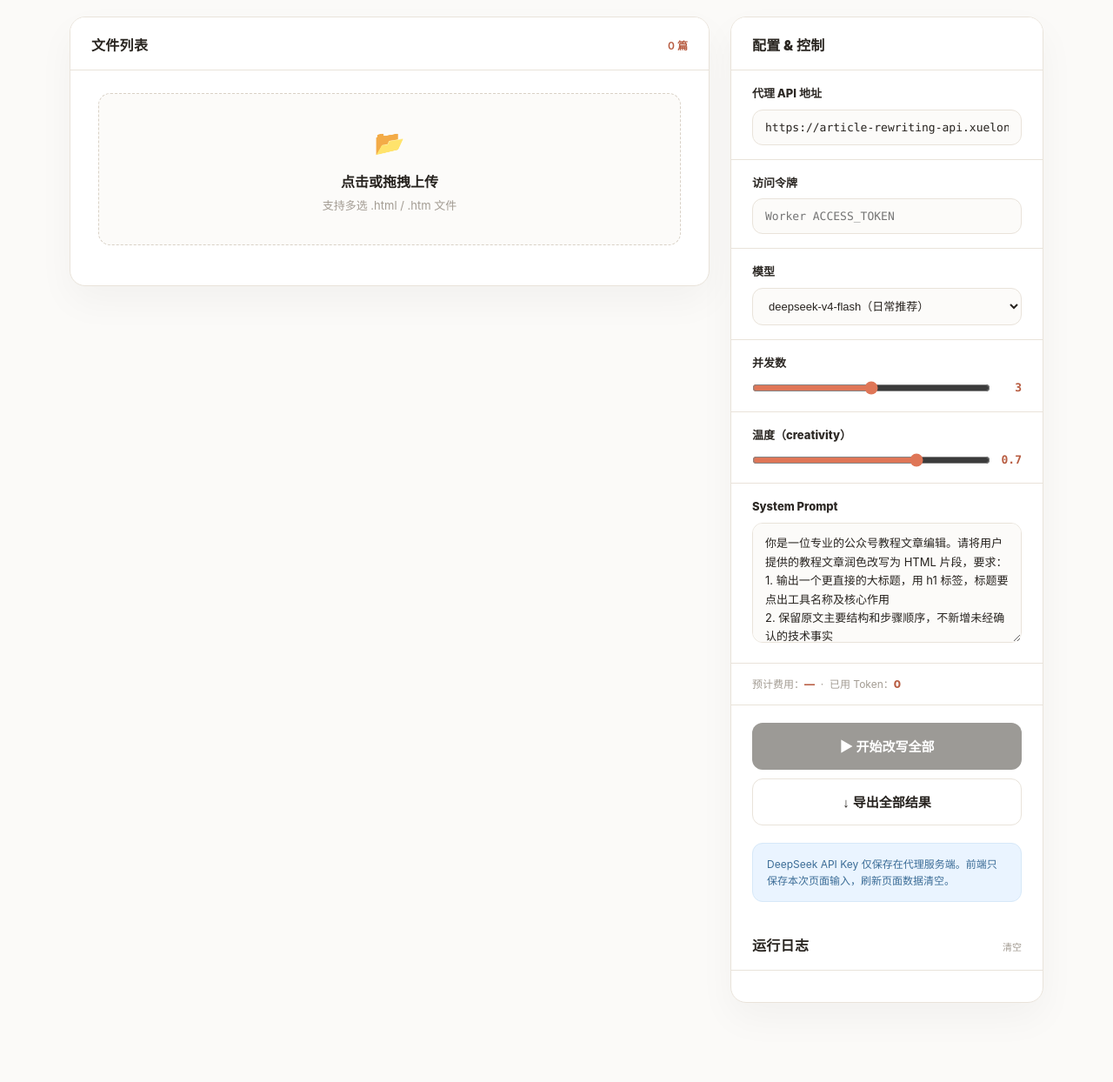
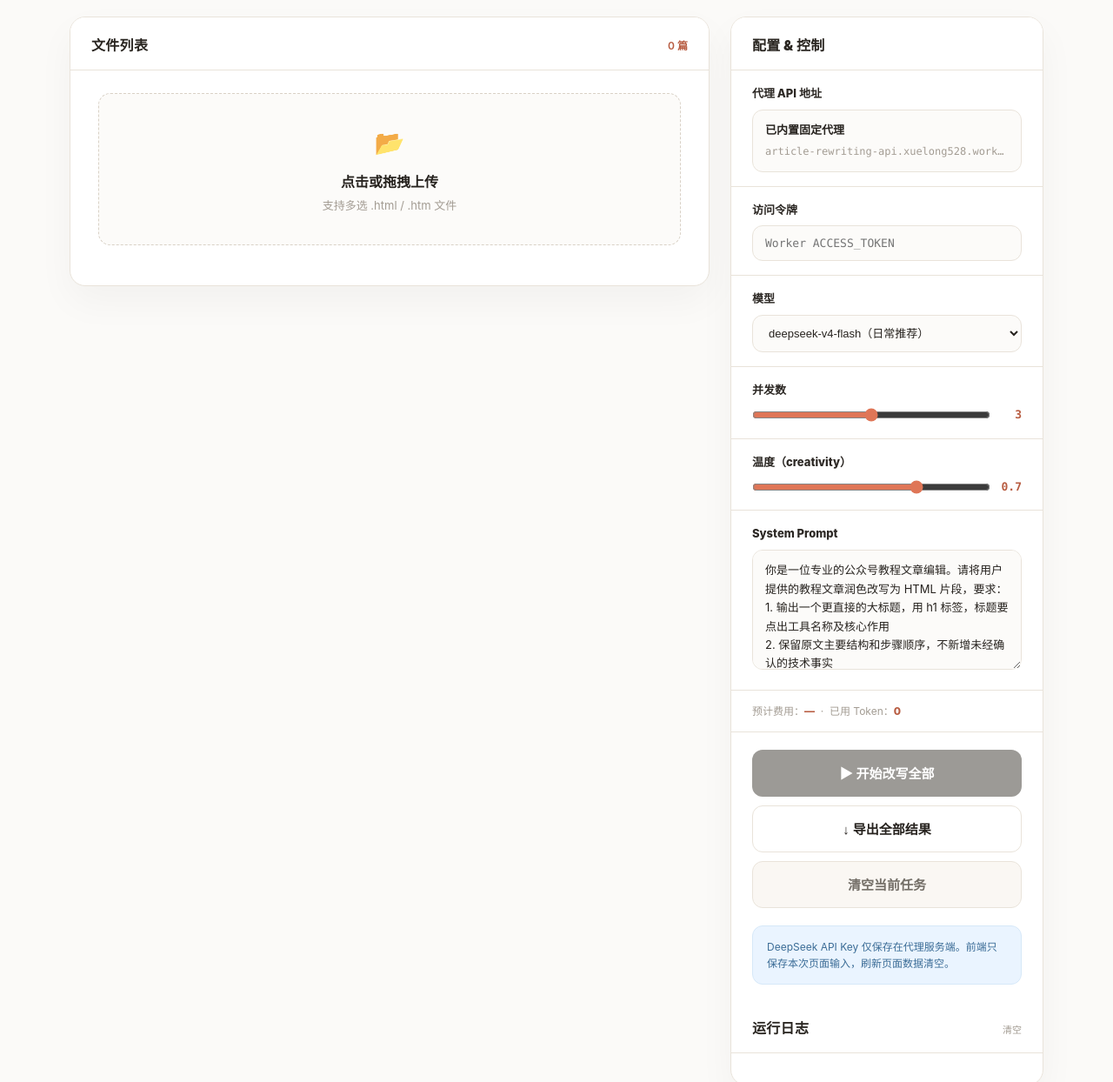
Before and after one commit to Leandro162/article-rewriting, a plain HTML site: page index.html in a window 1280 px wide. Shown: the part 658-1902 px from the top of the page at 87% size. Drawn offline with nearby package versions, Linux system fonts and the light colour scheme.

Commit message:
Hardcode proxy and add reset action

```diff
--- a/index.html
+++ b/index.html
@@ -277,6 +277,32 @@
     box-shadow: 0 0 0 4px rgba(223,118,87,0.09);
   }
 
+  .proxy-display {
+    display: flex;
+    flex-direction: column;
+    gap: 6px;
+    width: 100%;
+    background: #fcfbf9;
+    border: 1px solid var(--line);
+    border-radius: 12px;
+    padding: 12px 14px;
+  }
+
+  .proxy-display strong {
+    color: var(--text);
+    font-size: 13px;
+    font-weight: 900;
+  }
+
+  .proxy-display code {
+    color: var(--text3);
+    font-family: var(--mono);
+    font-size: 12px;
+    overflow: hidden;
+    text-overflow: ellipsis;
+    white-space: nowrap;
+  }
+
   .slider-row { display: flex; align-items: center; gap: 12px; }
   input[type="range"] { flex: 1; accent-color: var(--accent); }
 
@@ -311,6 +337,9 @@
   .btn-primary:disabled { background: #9c9a96; box-shadow: none; opacity: 1; cursor: not-allowed; transform: none; }
   .btn-outline { background: #fff; color: var(--text); border: 1px solid var(--line); }
   .btn-outline:hover { background: #faf7f3; }
+  .btn-subtle { background: #faf7f3; color: var(--text2); border: 1px solid var(--line); }
+  .btn-subtle:hover { background: #f5eee7; color: var(--text); }
+  .btn-subtle:disabled { opacity: 0.55; cursor: not-allowed; transform: none; }
 
   .stats-row {
     display: grid;
@@ -493,7 +522,10 @@
 
     <div class="config-section">
       <label>代理 API 地址</label>
-      <input type="text" id="proxyUrl" value="https://article-rewriting-api.xuelong528.workers.dev" placeholder="https://your-worker.your-subdomain.workers.dev">
+      <div class="proxy-display">
+        <strong>已内置固定代理</strong>
+        <code>article-rewriting-api.xuelong528.workers.dev</code>
+      </div>
     </div>
 
     <div class="config-section">
@@ -550,6 +582,9 @@
       <button class="btn btn-outline" onclick="downloadAll()" id="dlBtn" disabled>
         ↓ 导出全部结果
       </button>
+      <button class="btn btn-subtle" onclick="resetCurrentBatch()" id="resetBtn">
+        清空当前任务
+      </button>
     </div>
 
     <div class="hint">DeepSeek API Key 仅保存在代理服务端。前端只保存本次页面输入，刷新页面数据清空。</div>
@@ -567,6 +602,8 @@
 
 <script src="https://cdnjs.cloudflare.com/ajax/libs/jszip/3.10.1/jszip.min.js"></script>
 <script>
+const DEFAULT_PROXY_URL = 'https://article-rewriting-api.xuelong528.workers.dev';
+
 const state = {
   files: [],        // { name, size, html, text, images, status, result, error }
   activeIdx: -1,
@@ -679,6 +716,10 @@ function updateStats() {
 function estimateCost() {
   const chars = state.files.reduce((s, f) => s + f.text.length, 0);
   const tokens = Math.ceil(chars * 1.5);
+  if (tokens === 0) {
+    document.getElementById('costEst').textContent = '—';
+    return;
+  }
   const model = document.getElementById('modelSelect')?.value || 'deepseek-v4-flash';
   const pricing = model === 'deepseek-v4-pro'
     ? { input: 3, output: 6 }
@@ -727,9 +768,8 @@ function sleep(ms) { return new Promise(r => setTimeout(r, ms)); }
 
 // ──────────────────── Processing ────────────────────
 async function startProcessing() {
-  const proxyUrl = document.getElementById('proxyUrl').value.trim().replace(/\/+$/, '');
+  const proxyUrl = DEFAULT_PROXY_URL;
   const accessToken = document.getElementById('accessToken').value.trim();
-  if (!proxyUrl) { alert('请先填写代理 API 地址'); return; }
   if (!accessToken) { alert('请先填写访问令牌'); return; }
 
   const pending = state.files.filter(f => f.status === 'pending');
@@ -737,6 +777,7 @@ async function startProcessing() {
 
   state.running = true;
   document.getElementById('runBtn').disabled = true;
+  document.getElementById('resetBtn').disabled = true;
   document.getElementById('runBtn').textContent = '⏳ 处理中...';
 
   const model = document.getElementById('modelSelect').value;
@@ -784,6 +825,7 @@ async function startProcessing() {
 
   state.running = false;
   document.getElementById('runBtn').disabled = false;
+  document.getElementById('resetBtn').disabled = false;
   document.getElementById('runBtn').textContent = '▶ 开始改写全部';
   const doneCount = state.files.filter(f => f.status === 'done').length;
   addLog(`全部完成！成功 ${doneCount} 篇，失败 ${state.files.filter(f=>f.status==='error').length} 篇`, 'info');
@@ -793,6 +835,34 @@ async function retryFailed() {
   state.files.filter(f => f.status === 'error').forEach(f => { f.status = 'pending'; f.error = null; });
   updateFileList(); updateStats();
   await startProcessing();
+}
+
+function resetCurrentBatch() {
+  if (state.running) {
+    alert('正在处理中，请等待当前任务结束后再清空。');
+    return;
+  }
+
+  const hasWork = state.files.length > 0 || state.totalTokens > 0 || document.getElementById('logArea').innerHTML.trim();
+  if (!hasWork) return;
+
+  const confirmed = confirm('确定清空当前任务吗？已导入文件、改写结果、运行日志和本次 token 统计都会被清空。');
+  if (!confirmed) return;
+
+  state.files = [];
+  state.activeIdx = -1;
+  state.totalTokens = 0;
+  state.doneCount = 0;
+  state.failCount = 0;
+  fileInput.value = '';
+
+  document.getElementById('logArea').innerHTML = '';
+  document.getElementById('tokenUsed').textContent = '0';
+  document.getElementById('costEst').textContent = '—';
+
+  updateFileList();
+  updateStats();
+  estimateCost();
 }
 
 // ──────────────────── Export ────────────────────
```
